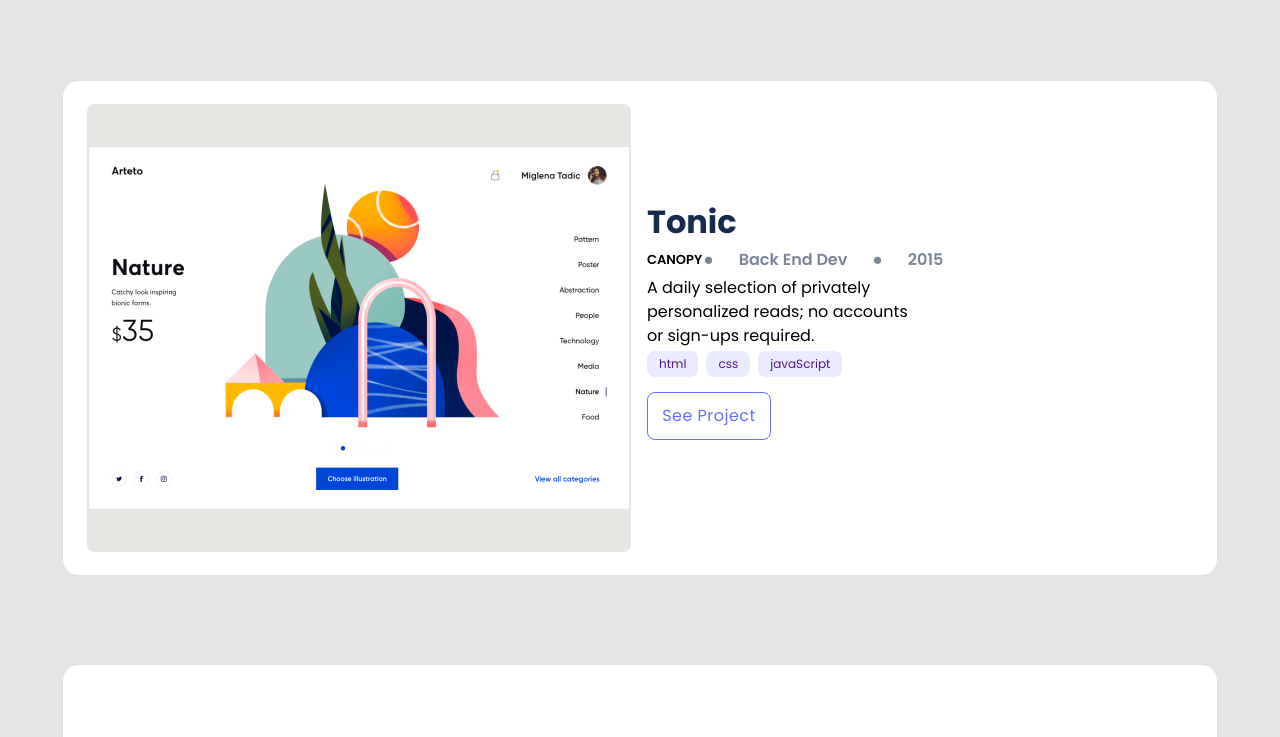
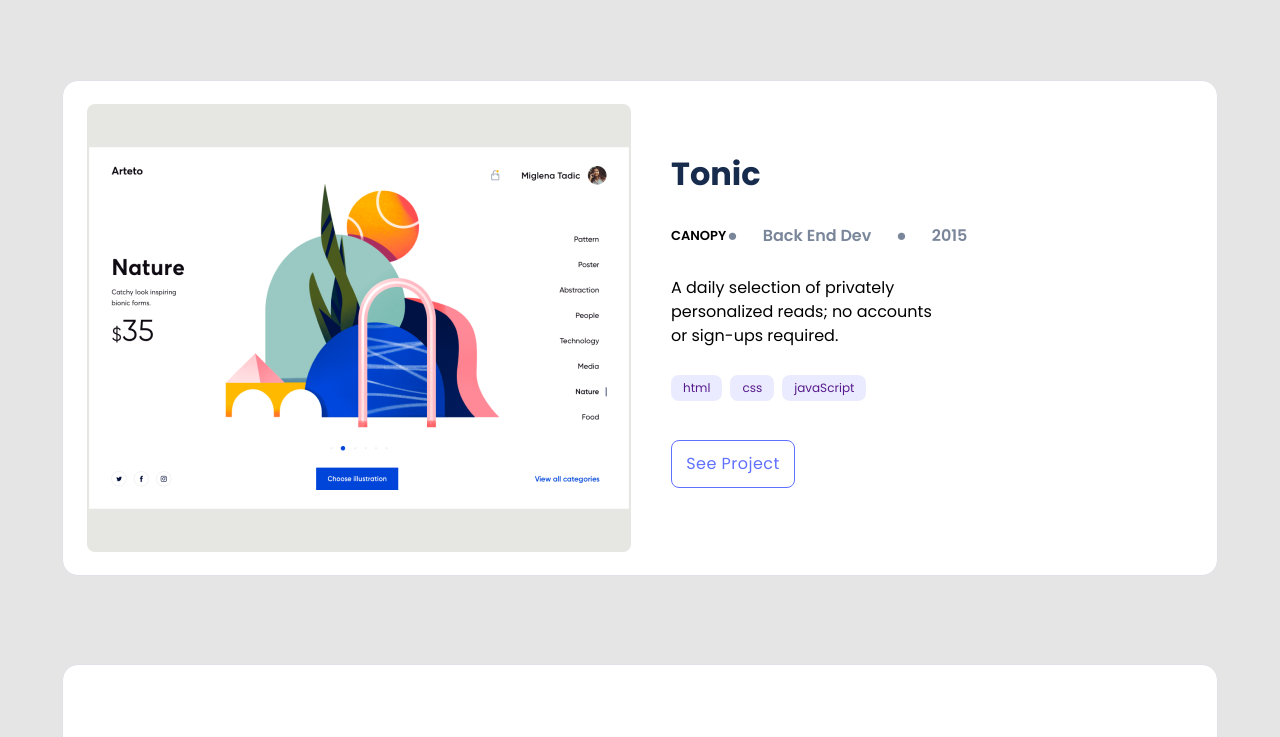
Before and after one commit to Khaled-Alaa-1/Portfolio-setup, a website: page index.html in a window 1280 px wide. Shown: the part 980-1717 px from the top of the page. Drawn offline with Linux system fonts and the light colour scheme.

Commit message:
Update style.css

```diff
--- a/style.css
+++ b/style.css
@@ -646,4 +646,11 @@ header{
   padding: 24px;
   gap: 24px;
 }
+.work-info {
+  display: flex;
+  flex-direction: column;
+  align-items: flex-start;
+  padding: 24px;
+  gap: 24px;
 }
+}
```
